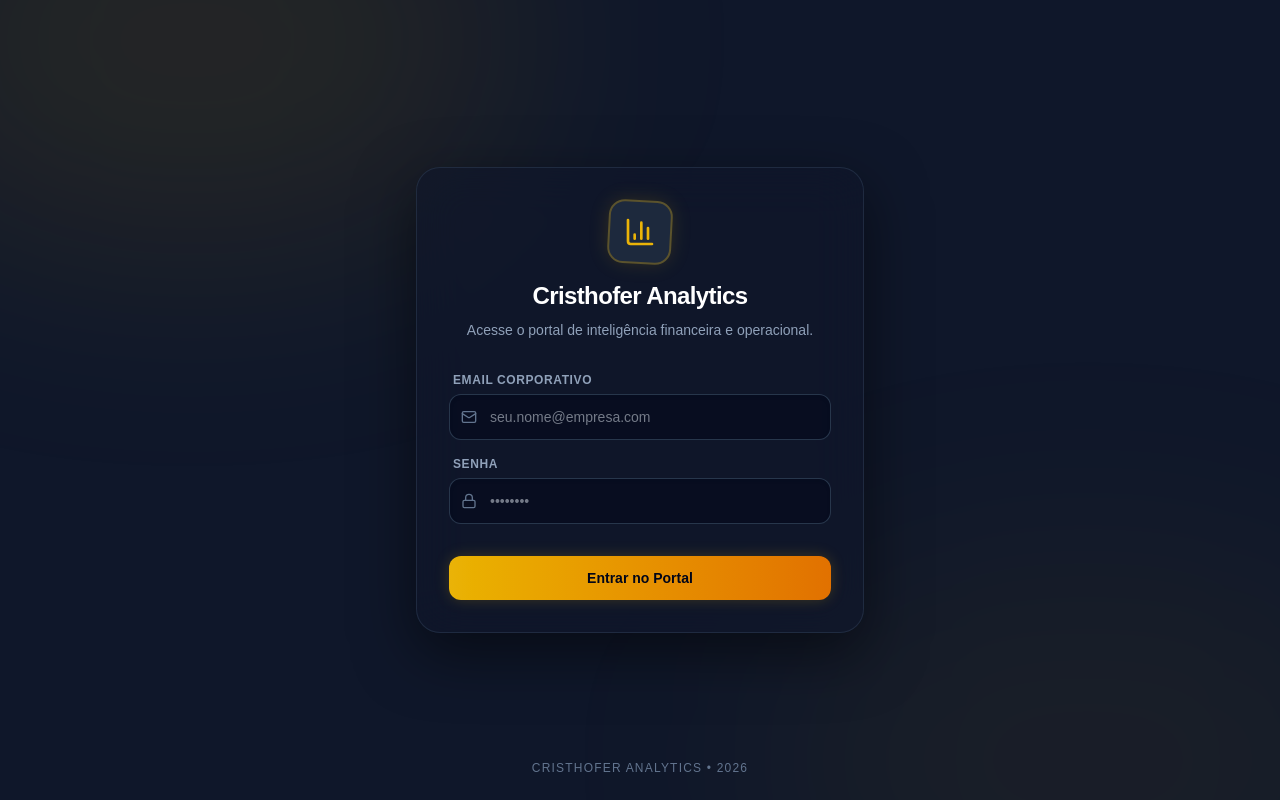
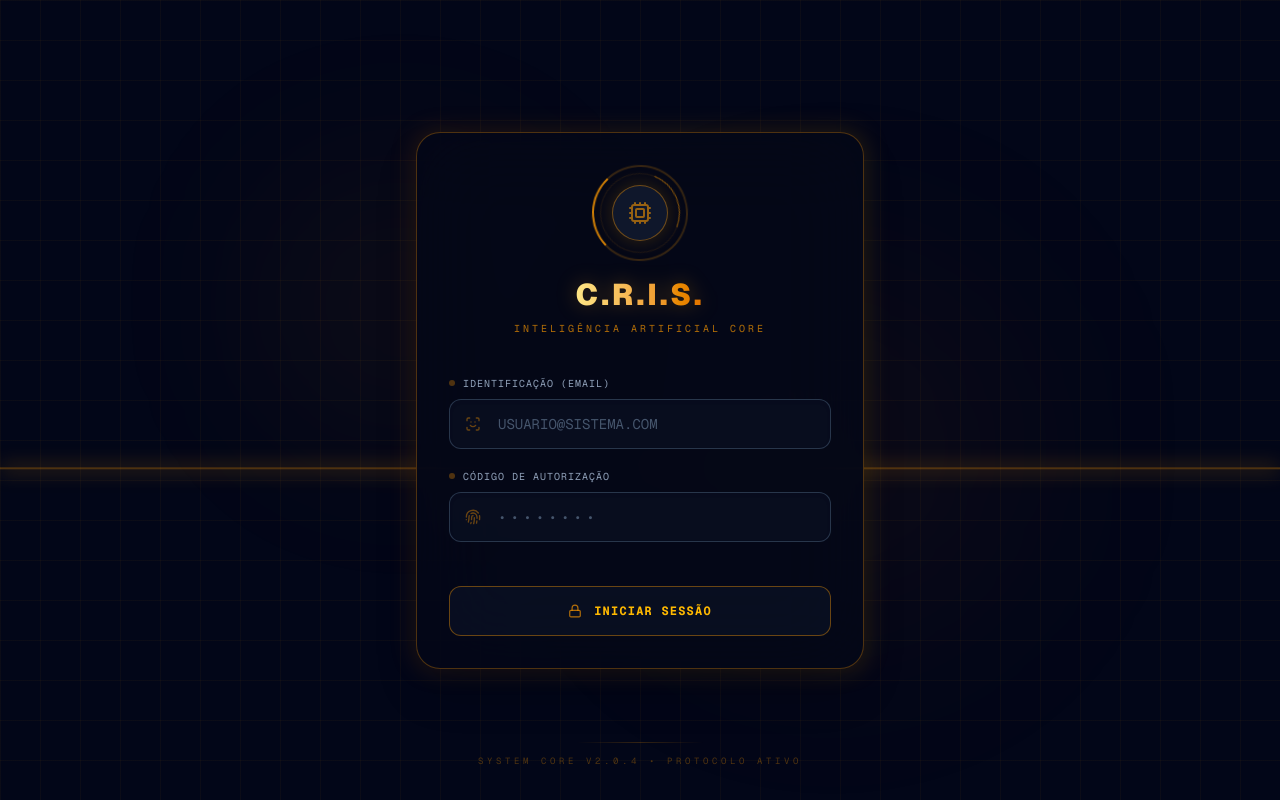
Before and after one commit to chrislopes2/portfolio-bi, a Next.js app: page /login in a window 1280 px wide. Built offline with nearby package versions, Linux system fonts and the light colour scheme.

Commit message:
feat: UI estilo Jarvis IA na tela de login

```diff
--- a/src/app/login/page.tsx
+++ b/src/app/login/page.tsx
@@ -1,54 +1,80 @@
 import { login } from "./actions";
-import { BarChart3, Lock, Mail } from "lucide-react";
+import { Cpu, Fingerprint, Lock, ScanFace } from "lucide-react";
 
 export default async function LoginPage(props: { searchParams: Promise<{ message: string }> }) {
   const searchParams = await props.searchParams;
 
   return (
-    <div className="flex-1 flex items-center justify-center min-h-screen bg-[#0F172A] relative overflow-hidden">
-      {/* Background Ornaments */}
-      <div className="absolute top-[-20%] left-[-10%] w-[50%] h-[50%] bg-[#EAB308]/10 blur-[120px] rounded-full pointer-events-none" />
-      <div className="absolute bottom-[-20%] right-[-10%] w-[50%] h-[50%] bg-[#EAB308]/5 blur-[120px] rounded-full pointer-events-none" />
+    <div className="flex-1 flex items-center justify-center min-h-screen bg-slate-950 relative overflow-hidden font-sans">
 
-      <div className="w-full max-w-md p-8 bg-slate-900/60 backdrop-blur-xl border border-slate-700/50 rounded-3xl shadow-[0_20px_60px_rgba(0,0,0,0.5)] z-10 mx-4">
-        <div className="flex flex-col items-center mb-8">
-          <div className="w-16 h-16 bg-slate-800 border-2 border-[#EAB308]/30 rounded-2xl flex items-center justify-center shadow-[0_0_20px_rgba(234,179,8,0.15)] mb-4 transform rotate-3">
-            <BarChart3 className="w-8 h-8 text-[#EAB308] -rotate-3" />
+      {/* JARVIS Inspired Background Elements */}
+      {/* Cyber Grid */}
+      <div className="absolute inset-0 bg-[linear-gradient(to_right,#f59e0b0a_1px,transparent_1px),linear-gradient(to_bottom,#f59e0b0a_1px,transparent_1px)] bg-[size:40px_40px]"></div>
+
+      {/* Animated Glowing Orbs */}
+      <div className="absolute top-[20%] left-[20%] w-72 h-72 bg-amber-500/10 rounded-full blur-[100px] animate-pulse"></div>
+      <div className="absolute bottom-[20%] right-[20%] w-96 h-96 bg-amber-600/10 rounded-full blur-[120px] animate-pulse" style={{ animationDelay: '2s' }}></div>
+
+      {/* Radar / Scanning line effect */}
+      <div className="absolute inset-0 overflow-hidden pointer-events-none z-0">
+        <div className="w-full h-[2px] bg-amber-500/30 shadow-[0_0_20px_#f59e0b] animate-[scan_8s_ease-in-out_infinite]"></div>
       </div>
-          <h1 className="text-2xl font-bold text-white tracking-tight">Cristhofer Analytics</h1>
-          <p className="text-slate-400 text-sm mt-2 text-center">
-            Acesse o portal de inteligência financeira e operacional.
+
+      <div className="w-full max-w-md relative z-10 mx-4 group">
+        {/* Glow behind card */}
+        <div className="absolute -inset-1 bg-gradient-to-r from-amber-600/50 to-amber-400/50 rounded-3xl blur-md opacity-25 group-hover:opacity-60 transition duration-1000 group-hover:duration-300"></div>
+
+        <div className="relative p-8 bg-slate-950/90 backdrop-blur-2xl border border-amber-500/30 rounded-3xl shadow-2xl transition-all duration-300 group-hover:border-amber-400/50">
+
+          <div className="flex flex-col items-center mb-10">
+            <div className="relative w-24 h-24 mb-4 flex items-center justify-center">
+              {/* Spinning outer rings */}
+              <div className="absolute inset-0 border-2 border-amber-500/20 border-t-amber-500/80 rounded-full animate-[spin_3s_linear_infinite]"></div>
+              <div className="absolute inset-2 border border-amber-500/10 border-b-amber-500/50 rounded-full animate-[spin_4s_linear_infinite_reverse]"></div>
+
+              {/* Inner glowing icon */}
+              <div className="w-14 h-14 bg-slate-900 border border-amber-500/40 rounded-full flex items-center justify-center shadow-[0_0_20px_rgba(245,158,11,0.2)] z-10">
+                <Cpu className="w-6 h-6 text-amber-500 animate-pulse" />
+              </div>
+            </div>
+            <h1 className="text-3xl font-black text-transparent bg-clip-text bg-gradient-to-r from-amber-200 to-amber-600 tracking-widest uppercase drop-shadow-[0_0_10px_rgba(245,158,11,0.3)]">
+              C.R.I.S.
+            </h1>
+            <p className="text-amber-500/70 text-[10px] mt-2 text-center uppercase tracking-[0.3em] font-mono">
+              Inteligência Artificial Core
             </p>
           </div>
 
-        <form className="flex-1 flex flex-col w-full gap-4 text-slate-200">
-          <div className="flex flex-col gap-1.5">
-            <label className="text-xs font-semibold text-slate-400 uppercase tracking-wider ml-1" htmlFor="email">
-              Email Corporativo
+          <form className="flex-1 flex flex-col w-full gap-5">
+            <div className="flex flex-col gap-2 group/input">
+              <label className="text-[10px] font-mono text-slate-400 uppercase tracking-widest flex items-center gap-2" htmlFor="email">
+                <span className="w-1.5 h-1.5 rounded-full bg-amber-500/30 group-focus-within/input:bg-amber-500 group-focus-within/input:shadow-[0_0_8px_#f59e0b] transition-all"></span>
+                Identificação (Email)
               </label>
               <div className="relative">
-              <div className="absolute inset-y-0 left-0 pl-3 flex items-center pointer-events-none text-slate-500">
-                <Mail className="w-4 h-4" />
+                <div className="absolute inset-y-0 left-0 pl-4 flex items-center pointer-events-none text-amber-500/40 group-focus-within/input:text-amber-500 transition-colors">
+                  <ScanFace className="w-4 h-4" />
                 </div>
                 <input
-                className="w-full bg-slate-950/50 border border-slate-700/80 rounded-xl px-4 py-3 pl-10 text-sm focus:outline-none focus:ring-2 focus:ring-[#EAB308]/50 focus:border-[#EAB308]/30 transition-all shadow-inner"
+                  className="w-full bg-slate-900/40 border border-slate-700/80 rounded-xl px-4 py-3.5 pl-12 text-sm text-slate-200 font-mono placeholder:text-slate-600 focus:outline-none focus:ring-1 focus:ring-amber-500/50 focus:border-amber-500/50 transition-all shadow-inner"
                   name="email"
-                placeholder="seu.nome@empresa.com"
+                  placeholder="USUARIO@SISTEMA.COM"
                   required
                 />
               </div>
             </div>
 
-          <div className="flex flex-col gap-1.5">
-            <label className="text-xs font-semibold text-slate-400 uppercase tracking-wider ml-1" htmlFor="password">
-              Senha
+            <div className="flex flex-col gap-2 group/input">
+              <label className="text-[10px] font-mono text-slate-400 uppercase tracking-widest flex items-center gap-2" htmlFor="password">
+                <span className="w-1.5 h-1.5 rounded-full bg-amber-500/30 group-focus-within/input:bg-amber-500 group-focus-within/input:shadow-[0_0_8px_#f59e0b] transition-all"></span>
+                Código de Autorização
               </label>
               <div className="relative">
-              <div className="absolute inset-y-0 left-0 pl-3 flex items-center pointer-events-none text-slate-500">
-                <Lock className="w-4 h-4" />
+                <div className="absolute inset-y-0 left-0 pl-4 flex items-center pointer-events-none text-amber-500/40 group-focus-within/input:text-amber-500 transition-colors">
+                  <Fingerprint className="w-4 h-4" />
                 </div>
                 <input
-                className="w-full bg-slate-950/50 border border-slate-700/80 rounded-xl px-4 py-3 pl-10 text-sm focus:outline-none focus:ring-2 focus:ring-[#EAB308]/50 focus:border-[#EAB308]/30 transition-all shadow-inner"
+                  className="w-full bg-slate-900/40 border border-slate-700/80 rounded-xl px-4 py-3.5 pl-12 text-sm text-amber-500 font-mono placeholder:text-slate-600 focus:outline-none focus:ring-1 focus:ring-amber-500/50 focus:border-amber-500/50 transition-all shadow-inner tracking-[0.3em]"
                   type="password"
                   name="password"
                   placeholder="••••••••"
@@ -57,30 +83,43 @@ export default async function LoginPage(props: { searchParams: Promise<{ message
               </div>
             </div>
 
-
-
-          <div className="flex flex-col gap-3 mt-4">
+            <div className="flex flex-col mt-6">
               <button
                 formAction={login}
-              className="bg-gradient-to-r from-[#EAB308] to-amber-600 hover:from-amber-500 hover:to-amber-700 text-slate-950 font-semibold rounded-xl px-4 py-3 text-sm transition-all shadow-[0_0_15px_rgba(234,179,8,0.2)] hover:shadow-[0_0_25px_rgba(234,179,8,0.4)] hover:scale-[1.02] active:scale-[0.98]"
+                className="relative overflow-hidden group/btn bg-slate-900/50 border border-amber-500/40 text-amber-400 font-mono tracking-widest uppercase rounded-xl px-4 py-4 text-xs font-bold transition-all hover:shadow-[0_0_20px_rgba(245,158,11,0.2)] hover:border-amber-500"
               >
-              Entrar no Portal
+                <div className="absolute inset-0 w-0 bg-amber-500/10 transition-all duration-300 ease-out group-hover/btn:w-full"></div>
+                <span className="relative flex items-center justify-center gap-3">
+                  <Lock className="w-3.5 h-3.5 group-hover/btn:hidden text-amber-500/70" />
+                  <Fingerprint className="w-4 h-4 hidden group-hover/btn:block text-amber-400 animate-pulse" />
+                  <span className="group-hover/btn:text-amber-300 transition-colors">Iniciar Sessão</span>
+                </span>
               </button>
-
             </div>
 
             {searchParams?.message && (
-            <div className="mt-4 p-4 bg-red-950/30 border border-red-900/50 text-red-400 text-sm text-center rounded-xl backdrop-blur-sm">
-              {searchParams.message}
+              <div className="mt-4 p-3 bg-red-950/40 border border-red-500/30 text-red-400 text-[11px] font-mono tracking-wider text-center rounded-lg shadow-[0_0_15px_rgba(220,38,38,0.15)] flex items-center justify-center gap-2">
+                <span className="w-2 h-2 rounded-full bg-red-500 animate-pulse"></span>
+                [FALHA_DE_AUTENTICAÇÃO]: {searchParams.message}
               </div>
             )}
           </form>
         </div>
+      </div>
 
       {/* Footer Branding */}
-      <div className="absolute bottom-6 text-slate-500 text-xs font-medium tracking-widest uppercase">
-        Cristhofer Analytics • {new Date().getFullYear()}
+      <div className="absolute bottom-8 flex flex-col items-center justify-center text-amber-500/30 text-[9px] font-mono tracking-[0.4em] uppercase">
+        <div className="w-32 h-[1px] bg-gradient-to-r from-transparent via-amber-500/20 to-transparent mb-3"></div>
+        System Core v2.0.4 • Protocolo Ativo
       </div>
+
+      <style dangerouslySetInnerHTML={{__html: `
+        @keyframes scan {
+          0% { transform: translateY(-100vh); }
+          50% { transform: translateY(100vh); }
+          100% { transform: translateY(-100vh); }
+        }
+      `}} />
     </div>
   );
 }
```
Lines whose indentation alone changed are shown as unchanged.
